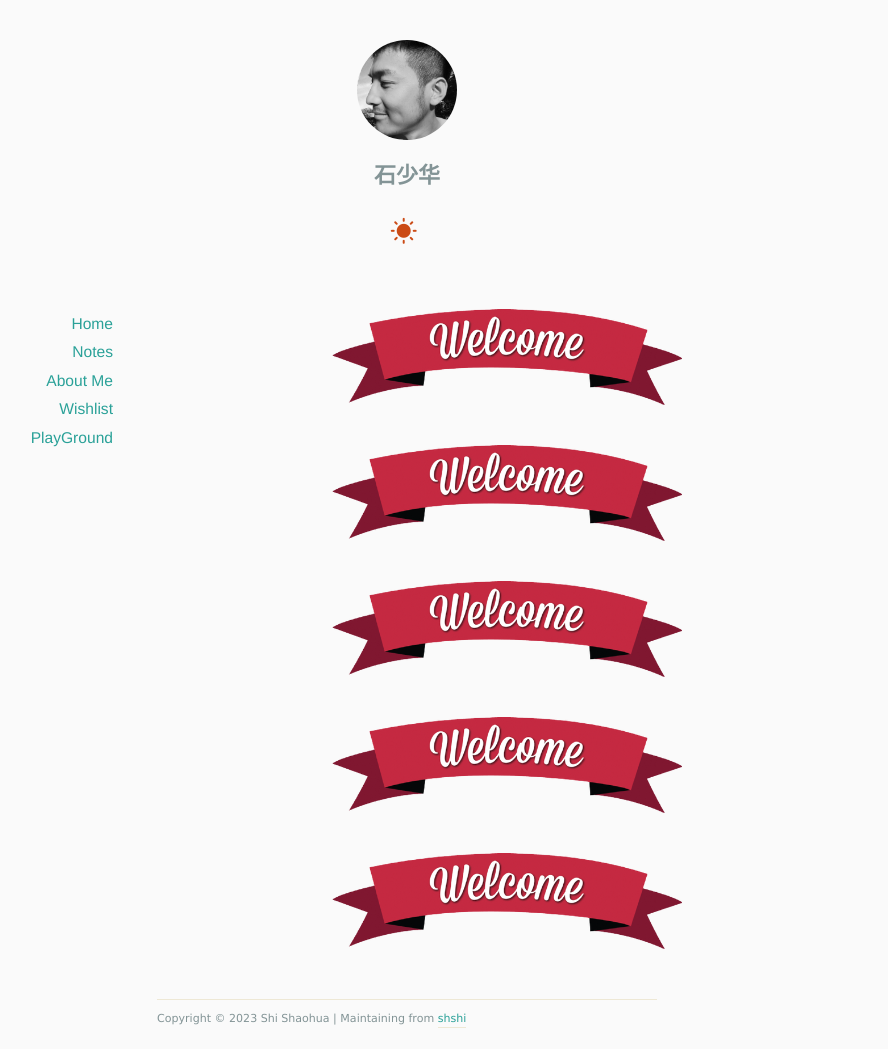
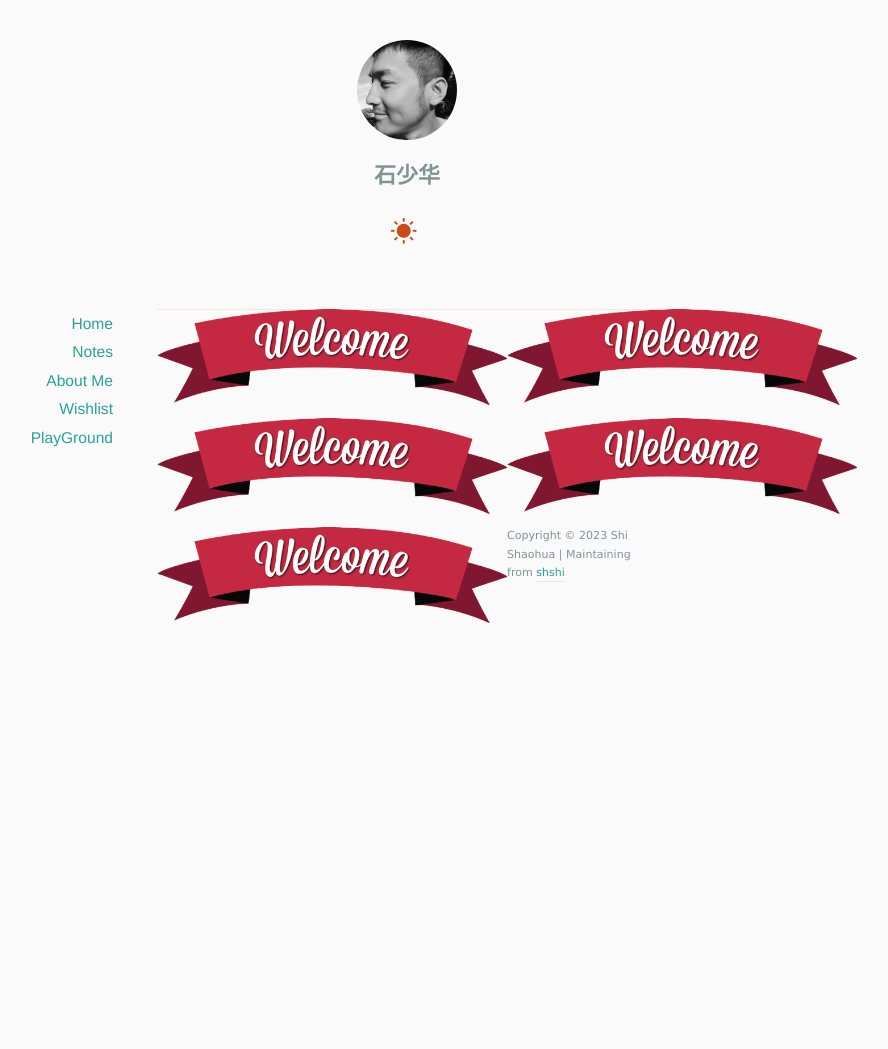
Before and after one commit to shshi/shishaohua.github.io, a Jekyll site: the page built from docs/index.html, in a window 1280 px wide. Shown: the whole page, without its empty margins (233-1121 px from the left). Built offline with Jekyll 4.4.1, drawn with Linux system fonts in a browser that asks for light colours; nearby versions of some CDN libraries; the list of posts is cut into pages by our own code; after the commit the page ends 900 px from its top, so only the background shows below that.

Commit message:
Update index.html

```diff
--- a/docs/index.html
+++ b/docs/index.html
@@ -5,7 +5,7 @@
 
 {% for post in paginator.posts %}
 	<article class="post">
-		<img src="/images/welcome.png" class="middle" style="width:50%"/>
+		<img src="/images/welcome.png" class="middle" style="width:50%" align="left">
 	</article>
 {% endfor %}
 
```
